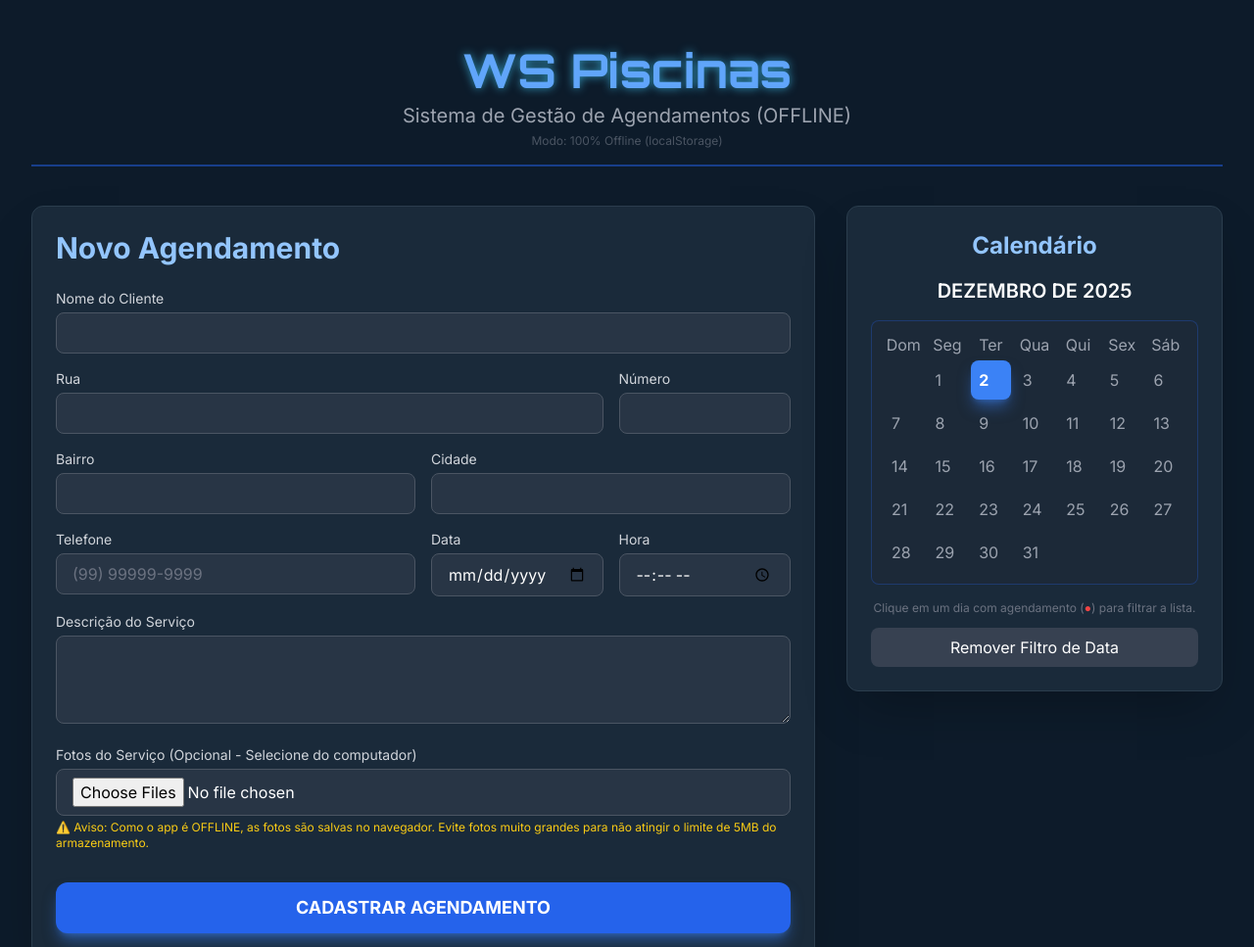
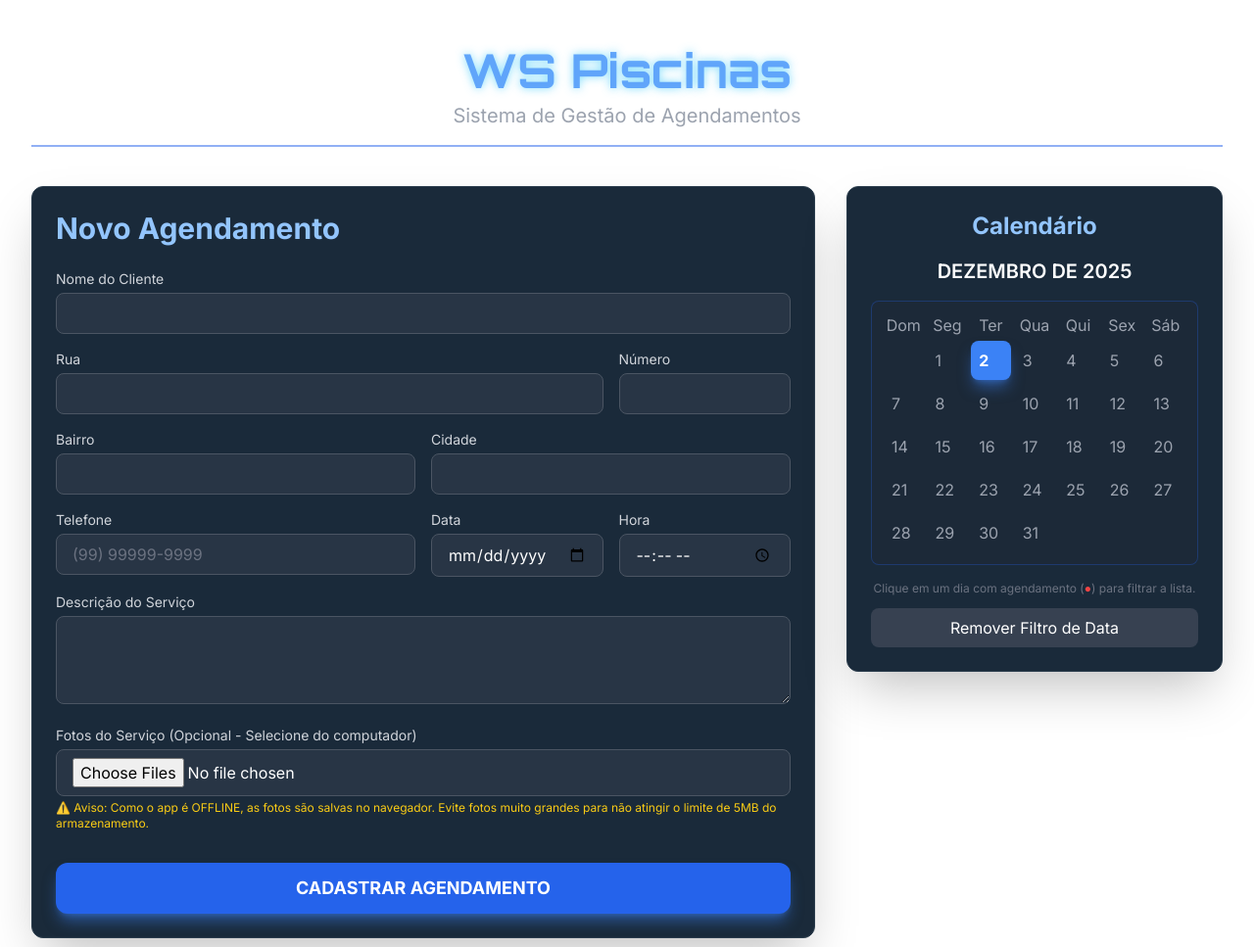
Before and after one commit to Casarin0118/Gest-o-WS-Piscinas, a plain HTML site: page index.html in a window 1280 px wide. Shown: the top 967 px of the page at 98% size. Drawn offline with nearby package versions, Linux system fonts and the light colour scheme.

```diff
--- a/index.html
+++ b/index.html
@@ -365,7 +365,7 @@
         @import url('https://fonts.googleapis.com/css2?family=Orbitron:wght@400;700&family=Inter:wght@400;600;700&display=swap');
         body {
             font-family: 'Inter', sans-serif;
-            background-color: #0D1B2A; /* Dark futuristic blue */
+            background-color: #FFFFFF; /* Dark futuristic blue */
         }
         .futuristic-title {
             font-family: 'Orbitron', sans-serif;
@@ -401,8 +401,7 @@
             <h1 class="futuristic-title text-5xl font-bold text-blue-400">
                 WS Piscinas
             </h1>
-            <p class="text-xl text-gray-400 mt-2">Sistema de Gestão de Agendamentos (OFFLINE)</p>
-            <p id="user-id-display" class="text-xs text-gray-600 mt-1">Modo: 100% Offline (localStorage)</p>
+            <p class="text-xl text-gray-400 mt-2">Sistema de Gestão de Agendamentos</p>
         </header>
 
         <!-- Layout Flex (Cadastro & Calendário) -->
@@ -540,4 +539,5 @@
 
     </div>
 </body>
+
 </html>
```
